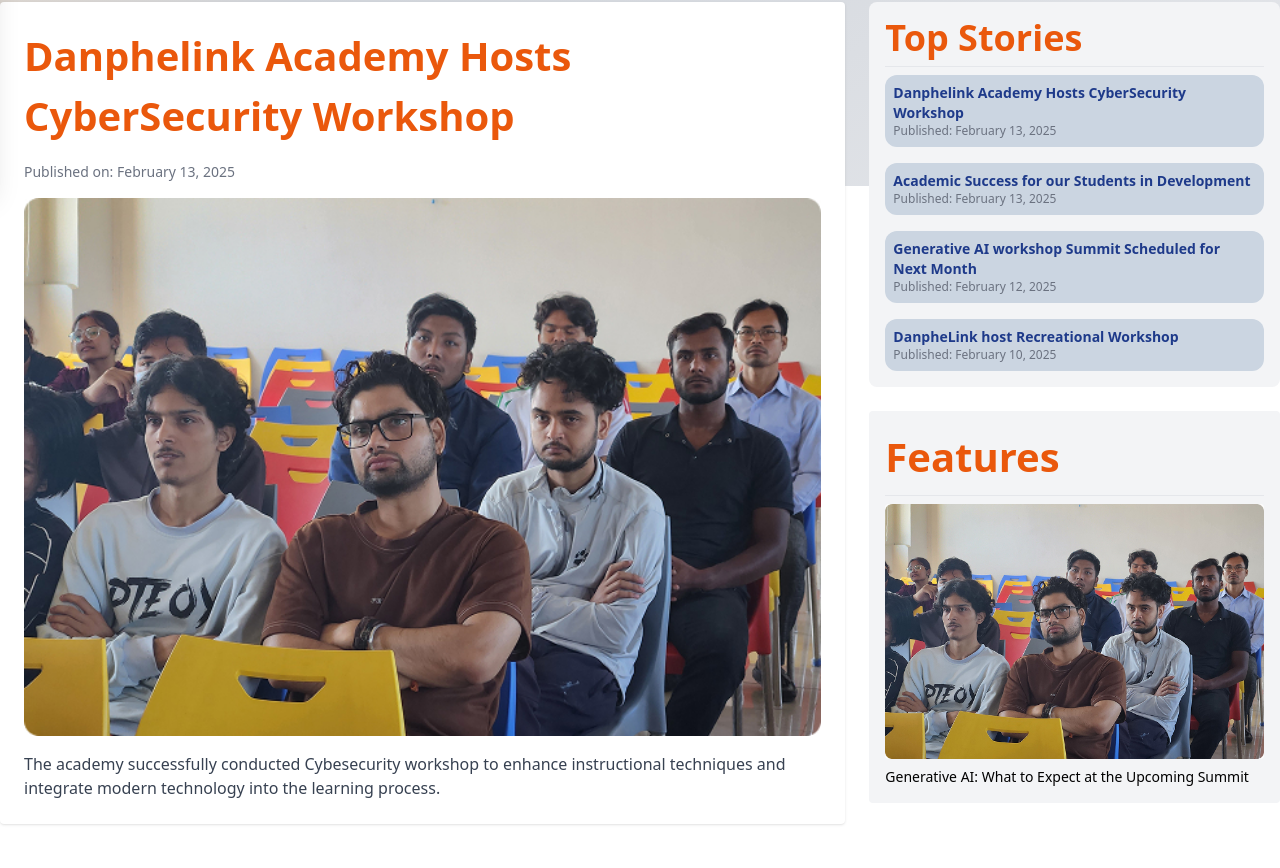
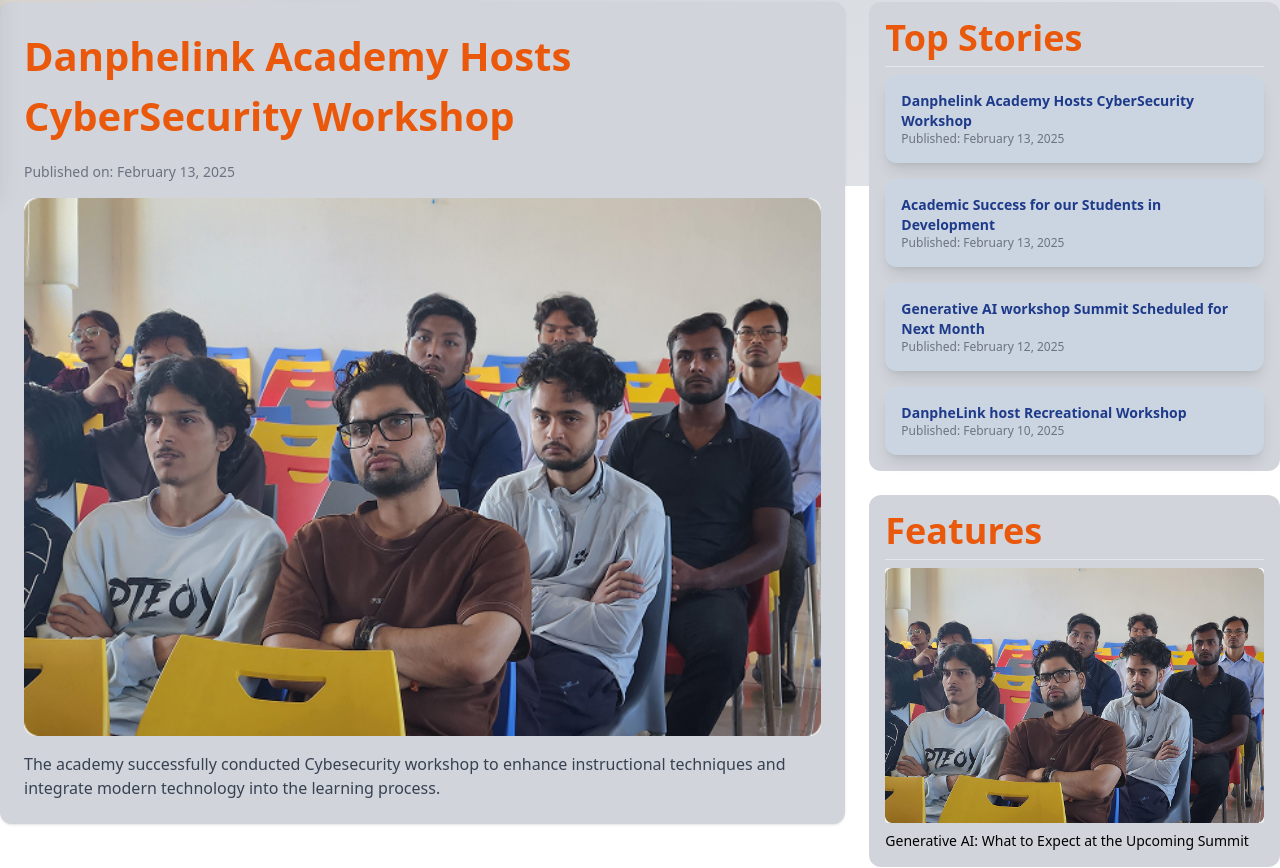
Before and after one commit to Interim-High/Interim-High, a Next.js app: page /newsupdates in a window 1280 px wide. Shown: the part 614-1482 px from the top of the page. Built offline with nearby package versions, Linux system fonts and the light colour scheme.

Commit message:
task : Changed the radius of cards in news and upddate page.

```diff
--- a/src/components/layout/footer/links.tsx
+++ b/src/components/layout/footer/links.tsx
@@ -16,7 +16,7 @@ const GET_TO_KNOW = [
   "Admission",
   "Achievements",
   "Partner",
-  "Team",
+  "Teams",
   // "Terms and Condition",
 ];
 
--- a/src/components/layout/main/about/adventureImage.tsx
+++ b/src/components/layout/main/about/adventureImage.tsx
@@ -15,7 +15,7 @@ function AdventureImage() {
         //  </div>
 
         // </div>
-        <div className="relative  h-[285px] w-[345px] mt-3">
+        <div className="relative h-[285px] w-[345px]  mt-3">
 
                 <div className=" absolute h-[145px] w-[159px] bottom-0 left-0 bg-orange-500 rounded-bl-xl"></div>
                 <div className=" absolute h-[145px] w-[159px] top-1 right-1 bg-orange-500 rounded-tr-xl"></div>
--- a/src/components/layout/main/contact/form.tsx
+++ b/src/components/layout/main/contact/form.tsx
@@ -37,7 +37,7 @@ function Form() {
             Start the Conversation, We’re Here for You!
           </p>
           </div> */}
-          <form className="space-y-10" onSubmit={handleSubmit}>
+          <form className="space-y-10 p-4" onSubmit={handleSubmit}>
             <Input
               type="text"
               className="h-20 focus:outline-2 focus:outline-orange-600 p-4 w-full rounded-md text-xl"
--- a/src/components/layout/main/contact/map.tsx
+++ b/src/components/layout/main/contact/map.tsx
@@ -1,6 +1,6 @@
 export default function Map(){
     return(
-        <div className="flex items-cemter justify-center">
+        <div className="flex items-cemter justify-center p-4">
         <iframe
           src="https://www.google.com/maps/embed?pb=!1m18!1m12!1m3!1d3532.1907860552883!2d85.32064107509376!3d27.711395076180164!2m3!1f0!2f0!3f0!3m2!1i1024!2i768!4f13.1!3m3!1m2!1s0x39eb1900449576b3%3A0x8cbc9b2634e299c!2sDanpheLink%20Pvt.%20Ltd.!5e0!3m2!1sen!2snp!4v1738567807011!5m2!1sen!2snp"
           width="700"
--- a/src/components/layout/main/contact/offices.tsx
+++ b/src/components/layout/main/contact/offices.tsx
@@ -16,13 +16,13 @@ export default function Offices() {
         {/* Main Office */}
         <div className="flex flex-col space-y-4 text-xl rounded-lg">
           {/* <h2 className="text-xl font-semibold">Main Office</h2> */}
-          <div className="flex items-center gap-4">
-            <MapPin className="w-10 h-10 sm:w-10 sm:h-10 md:w-12 md:h-12 lg:w-8 lg:h-8 text-gray-700" />
+          <div className="flex items-center gap-4 px-4">
+            <MapPin className="w-6 h-6 sm:w-6 sm:h-6 md:w-12 md:h-12 lg:w-8 lg:h-8  text-gray-700" />
             <p className="max-w-md text-wrap">
               Kamalpokhari 01, Kathmandu, Nepal
             </p>
           </div>
-          <div className="flex items-center gap-4">
+          <div className="flex items-center gap-4 px-4">
             <Phone className="w-5 h-5 sm:w-6 sm:h-6 md:w-8 md:h-8 g:w-8 lg:h-8 text-gray-700" />
             <p>
               <Link href="tel:+9779865326884" className="text-black hover:underline">
@@ -33,7 +33,7 @@ export default function Offices() {
               </Link>
             </p>
           </div>
-          <div className="flex items-center gap-4">
+          <div className="flex items-center gap-4 px-4">
           <Mail className="w-5 h-5 sm:w-6 sm:h-6 md:w-8 md:h-8 lg:w-8 lg:h-8 text-gray-700" />
           <p>
               <Link href="mailto:info@DanpheLink.com" className="text-black hover:underline">
--- a/src/components/layout/main/homepage/components/Main.tsx
+++ b/src/components/layout/main/homepage/components/Main.tsx
@@ -150,8 +150,8 @@ function Main() {
           </div>
         </div>
       </div>
-      <div className="flex justify-center items-center w-full mt-16 px-28">
-        <div className="flex flex-row bg-gradient-to-tl from-[#dcc7c7] to-[#afafaf] w-full  rounded-xl p-10 gap-6  ">
+      <div className="flex justify-center items-center md:w-full  p-2 mt-16 md:px-28">
+        <div className="flex flex-row bg-gradient-to-tl from-[#dcc7c7] to-[#afafaf] w-full rounded-xl p-10 gap-6  ">
           <div className=" p-5">
             <h1 className="text-4xl font-bold text-orange-600 mb-4">
               <span className="text-[#164561]">Your College </span>Adventure
--- a/src/components/layout/main/newsupdates/article.tsx
+++ b/src/components/layout/main/newsupdates/article.tsx
@@ -13,13 +13,13 @@ type Props = {
 
 const Article: React.FC<Props> = ({ story }) => {
   return (
-    <div className="col-span-2 bg-white p-6 shadow space-y-4 rounded w-full">
+    <div className="col-span-2 bg-gray-300 p-6 shadow space-y-4 rounded-xl w-full">
       <h1 className="text-[40px] text-orange-600 font-bold">{story.title}</h1>
       <p className="text-gray-500 text-sm">Published on: {story.date}</p>
       <img
         src={story.image}
         alt={story.title}
-        className="rounded w-full h-fit object-cover mt-2"
+        className="rounded-xl w-full h-fit object-cover mt-2"
       />
       <p className="mt-4 text-gray-700">{story.content}</p>
     </div>
--- a/src/components/layout/main/newsupdates/feature.tsx
+++ b/src/components/layout/main/newsupdates/feature.tsx
@@ -7,8 +7,8 @@ type Feature = {
 
 const Features: React.FC<{ feature: Feature }> = ({ feature }) => {
   return (
-    <div className="bg-gray-100 rounded w-full p-4">
-      <h3 className="font-bold text-[40px] text-orange-600 border-b pb-2">Features</h3>
+    <div className="bg-gray-300 rounded-xl w-full p-4">
+      <h3 className="font-bold text-4xl text-orange-600 border-b pb-2">Features</h3>
       <img
         src={feature.image}
         alt={feature.title}
--- a/src/components/layout/main/newsupdates/topstories.tsx
+++ b/src/components/layout/main/newsupdates/topstories.tsx
@@ -23,7 +23,7 @@ const TopStories: React.FC<Props> = ({ stories, onSelectStory }) => {
     .slice(0, 5);
 
   return (
-    <div className="bg-gray-100 p-4 rounded-lg">
+    <div className="bg-gray-300 p-4 rounded-xl">
       <h3 className="font-bold text-4xl text-orange-600 border-b pb-2">Top Stories</h3>
       <ul className="mt-2 space-y-4">
         {latestStories.length > 0 ? (
@@ -33,7 +33,7 @@ const TopStories: React.FC<Props> = ({ stories, onSelectStory }) => {
                 onClick={() => onSelectStory(story)}
                 className="w-full text-left text-blue-900 hover:underline"
               >
-                <div className="bg-slate-300 w-full h-fit p-2 rounded-xl">
+                <div className="bg-slate-300 w-full h-fit p-4 rounded-xl shadow-lg transition-transform duration-300 hover:scale-105 hover:shadow-2xl">
                   <p className="text-sm font-semibold">{story.title}</p>
                   <p className="text-xs text-gray-500">Published: {story.date}</p>
                 </div>
```
